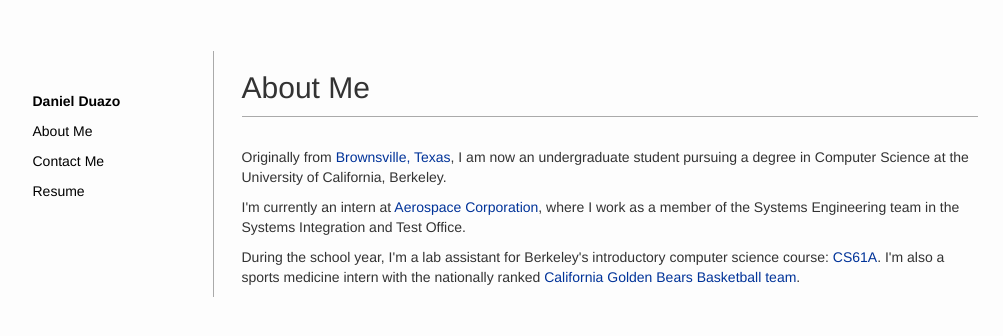
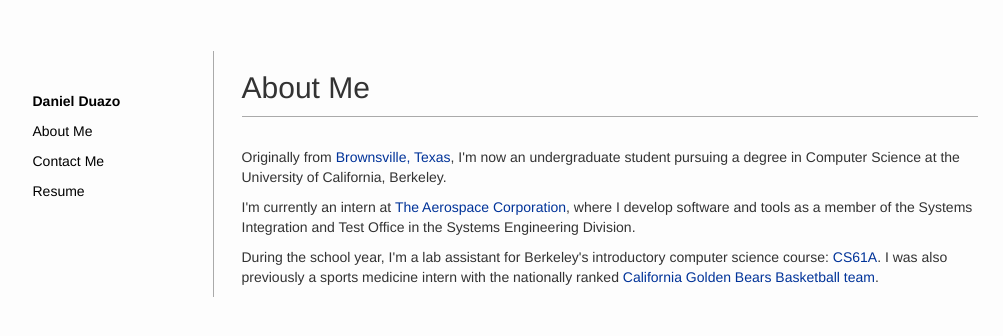
Before and after one commit to danielduazo/danielduazo.github.io, a Jekyll site: the page built from about/index.html, in a window 1280 px wide. Shown: the top 336 px of the page, without its empty margins (135-1138 px from the left). Built offline with Jekyll 4.4.1, drawn with Linux system fonts in a browser that asks for light colours.

Commit message:
Updated resume, about section. July 2016

```diff
--- a/_config.yml
+++ /dev/null
@@ -1 +0,0 @@
-markdown: kramdown
--- a/about/index.html
+++ b/about/index.html
@@ -8,13 +8,13 @@ description:
 <div class="row">
     <div class="col-md-12">
     	<p>
-        Originally from <a href="https://www.google.com/maps/place/Brownsville,+TX/@26.0286158,-97.739321,10z/data=!3m1!4b1!4m2!3m1!1s0x866f7f6bc3fc6519:0xb1df1a694856522c">Brownsville, Texas</a>, I am now an undergraduate student pursuing a degree in Computer Science at the University of California, Berkeley.
+        Originally from <a href="https://www.google.com/maps/place/Brownsville,+TX/@26.0286158,-97.739321,10z/data=!3m1!4b1!4m2!3m1!1s0x866f7f6bc3fc6519:0xb1df1a694856522c">Brownsville, Texas</a>, I'm now an undergraduate student pursuing a degree in Computer Science at the University of California, Berkeley.
         </p>
         <p>
-        I'm currently an intern at <a href="http://aerospace.org"> Aerospace Corporation</a>, where I work as a member of the Systems Engineering team in the Systems Integration and Test Office.
+        I'm currently an intern at <a href="http://aerospace.org">The Aerospace Corporation</a>, where I develop software and tools as a member of the Systems Integration and Test Office in the Systems Engineering Division.
         </p>
         <p>
-        During the school year, I'm a lab assistant for Berkeley's introductory computer science course: <a href="http://cs61a.org">CS61A</a>. I'm also a sports medicine intern with the nationally ranked <a href="http://espn.go.com/mens-college-basketball/team/_/id/25/california-golden-bears">California Golden Bears Basketball team</a>.
+        During the school year, I'm a lab assistant for Berkeley's introductory computer science course: <a href="http://cs61a.org">CS61A</a>. I was also previously a sports medicine intern with the nationally ranked <a href="http://espn.go.com/mens-college-basketball/team/_/id/25/california-golden-bears">California Golden Bears Basketball team</a>.
         </p>
     </div>
 </div>
```
Also changed, not shown: js/main.js (deleted, +0 -7 lines), 1 other file.
